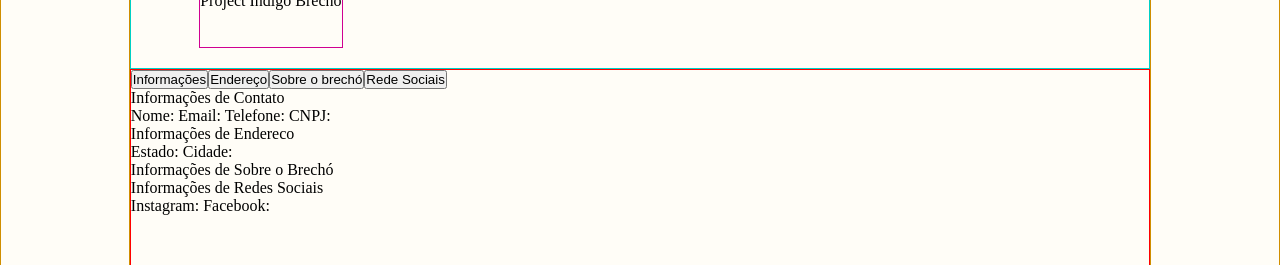
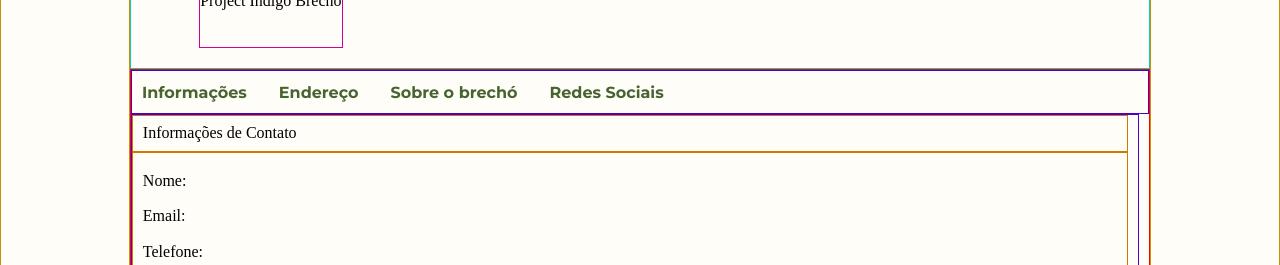
Before and after one commit to nicholas-sc-08/Projeto-SA-4a-Modulo-SENAI-Front-End, a Next.js app: page /perfil_brecho in a window 1280 px wide. Shown: the part 505-770 px from the top of the page. Built offline with nearby package versions, Linux system fonts and the light colour scheme; no server answers.

Commit message:
wip: tela perfil de brechó

```diff
--- a/src/app/perfil_brecho/page.jsx
+++ b/src/app/perfil_brecho/page.jsx
@@ -1,15 +1,18 @@
 "use client";
-
-import { useGlobalContext } from '@/context/GlobalContext';
 
 import Header from '@/components/header/Header';
 import Footer from '@/components/footer/Footer';
 import styles from '@/app/perfil_brecho/page.module.css';
 
+import { useGlobalContext } from '@/context/GlobalContext';
+import { useState } from 'react';
+
 
 function page() {
 
   const { tipo_de_header, set_tipo_de_header } = useGlobalContext();
+
+  const [divAtiva, setDivAtiva] = useState("informacoes")
 
   return (
 
@@ -36,16 +39,16 @@ function page() {
 
           <div className={styles["parte-inferior-do-perfil-brecho-content"]}>
             <div className={styles["topicos-de-informacao-sobre-perfil-content"]}>
-              <button>Informações</button>
-              <button>Endereço</button>
-              <button>Sobre o brechó</button>
-              <button>Rede Sociais</button>
+              <button onClick={() => setDivAtiva("informacoes")}>Informações</button>
+              <button onClick={() => setDivAtiva("endereco")}>Endereço</button>
+              <button onClick={() => setDivAtiva("sobre-brecho")}>Sobre o brechó</button>
+              <button onClick={() => setDivAtiva("redes-sociais")}>Redes Sociais</button>
             </div>
 
             <div className={styles["informacoes-exibidas-content"]}>
 
-
-              <div className={styles["opcao-button-informacao"]}> {/*vai ser trocado depois pra div Ativa = informacoes */}
+              {divAtiva === "informacoes" && (
+                <>
 
                   <div className={styles["titulo-topico-exibido-content"]}>
                     <p>Informações de Contato</p>
@@ -67,9 +70,12 @@ function page() {
 
                   </div>
 
-              </div>
 
-              <div className={styles["opcao-button-enderreco"]}>  {/*vai ser trocado depois pra div Ativa = endereco */}
+                </>
+              )}
+
+              {divAtiva === "endereco" && (
+                <>
 
                   <div className={styles["titulo-topico-exibido-content"]}>
                     <p>Informações de Endereco</p>
@@ -85,10 +91,12 @@ function page() {
 
                   </div>
 
+                </>
+              )}
 
-              </div>
 
-              <div className={styles["opcao-button-sobre-o-brecho"]}> {/*vai ser trocado depois pra div Ativa = sobre-brecho */}
+              {divAtiva === "sobre-brecho" && (
+                <>
 
                   <div className={styles["titulo-topico-exibido-content"]}>
                     <p>Informações de Sobre o Brechó</p>
@@ -98,10 +106,12 @@ function page() {
                     <span className={styles["dados-cadastradas-exibidos"]}></span>
                   </div>
 
+                </>
+              )}
 
-              </div>
 
-              <div className={styles["opcao-button-redes-sociais"]}>    {/*vai ser trocado depois pra div Ativa = redes-sociais */}
+              {divAtiva === "redes-sociais" && (
+                <>
 
                   <div className={styles["titulo-topico-exibido-content"]}>
                     <p>Informações de Redes Sociais</p>
@@ -118,7 +128,8 @@ function page() {
                   </div>
 
 
-              </div>
+                </>
+              )}
 
             </div>
 
--- a/src/app/perfil_brecho/page.module.css
+++ b/src/app/perfil_brecho/page.module.css
@@ -100,30 +100,73 @@
 }
 
 .topicos-de-informacao-sobre-perfil-content {
+    border: 1px solid #4C00D0;
 
+    height: 15vh;
+    width: 100%;
+
+    display: flex;
+    flex-direction: row;
+    justify-content: flex-start;
+    align-items: center;
+    padding-left: 1%;
+    gap: 2rem;
 }
 
 .topicos-de-informacao-sobre-perfil-content button {
+    width: fit-content;
+    height: 49%;
+    background-color: var(--cor_quatro);
 
+    font-family: var(--tipografia_primaria);
+    font-weight: 700;
+    font-size: 1rem;
+    color: var(--cor_um);
+    cursor: pointer;
+    border: none;
 }
 
 
 .informacoes-exibidas-content {
+    border: 1px solid #4C00D0;
 
+    height: 77vh;
+    width: 99%;
+
+    display: flex;
+    flex-direction: column;
 }
 
 
 /* GERAL - className que foi usado em várias tags */
 
 .titulo-topico-exibido-content {
+    border: 1px solid #D07900;
 
+    height: 17%;
+    width: 99%;
+
+    display: flex;
+
+    align-items: center;
+    padding-left: 1%;
 }
 
 .infos-cadastradas-sub-div{
+    border: 1px solid #D07900;
 
+    height: 80%;
+    width: 99%;
+
+    display: flex;
+    flex-direction: column;
+    justify-content: space-evenly;
+    padding: 1%;
+    /* padding-left: 1%; */
 }
 
 .labels-info {
+
 
 }
 
```
Lines whose indentation alone changed are shown as unchanged.
